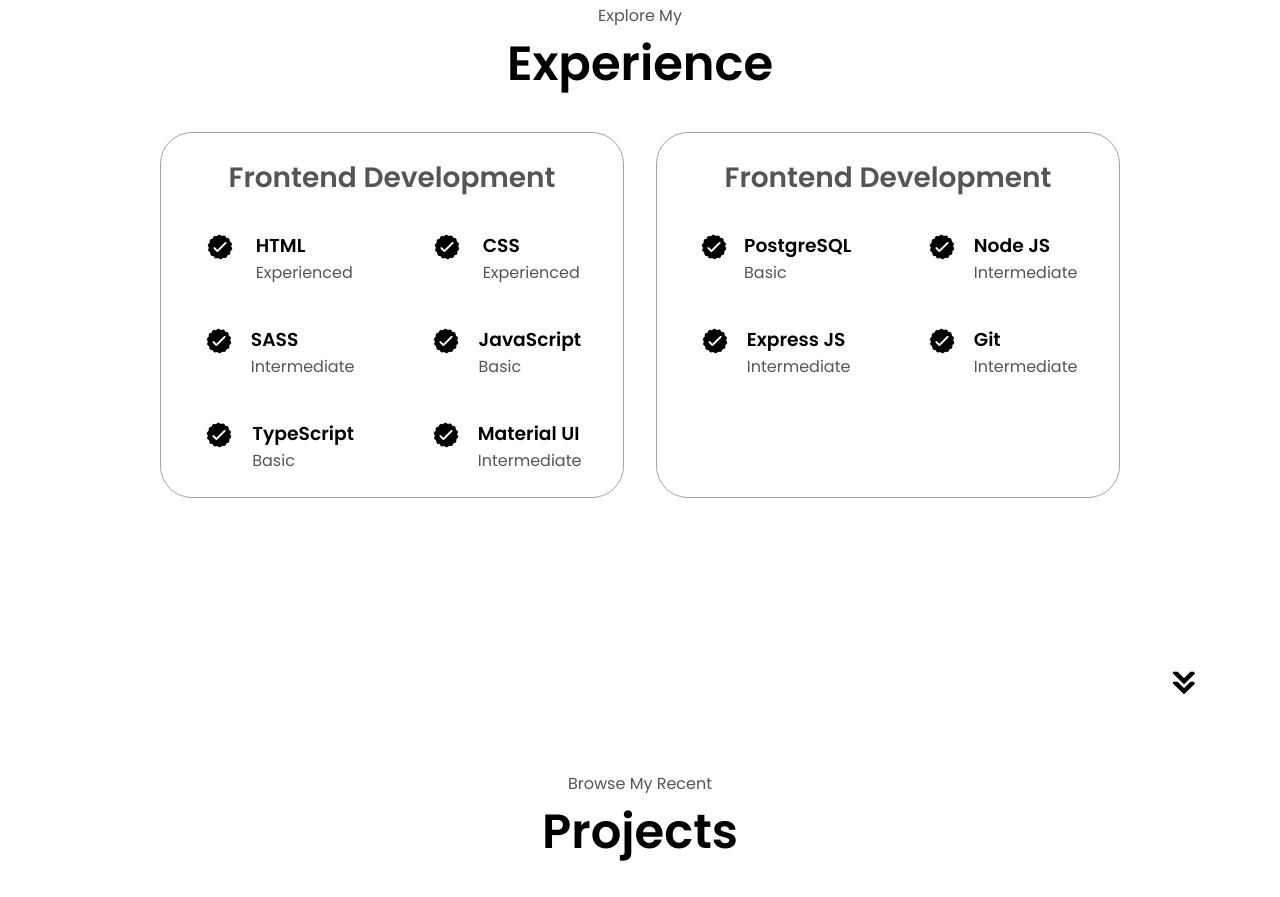
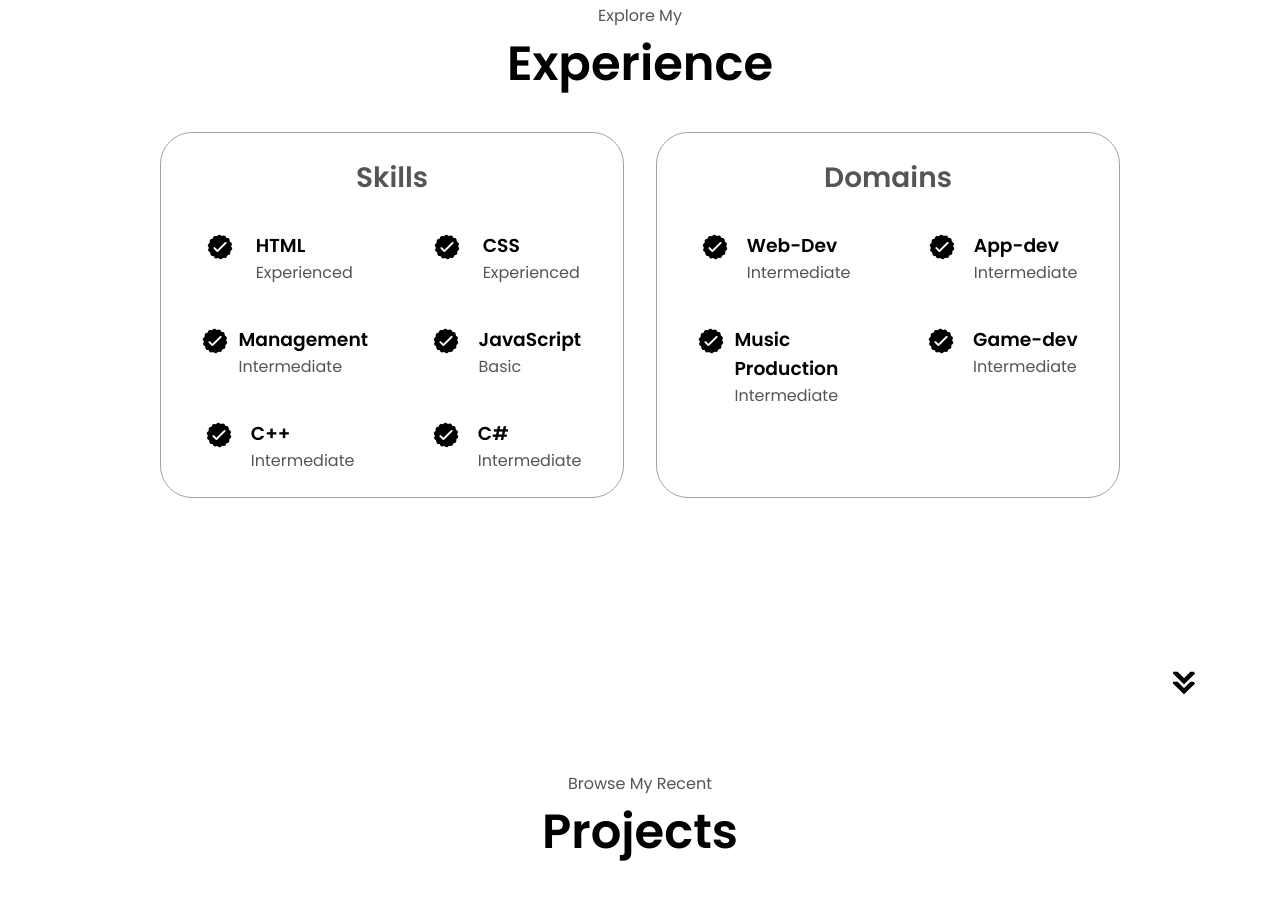
Before and after one commit to ericantony195/eric-portfolio, a plain HTML site: page index.html in a window 1280 px wide. Shown: the part 1693-2590 px from the top of the page. Drawn offline with Linux system fonts and the light colour scheme.

Commit message:
Update index.html

```diff
--- a/index.html
+++ b/index.html
@@ -98,7 +98,7 @@
     <div class="experience-details-container">
       <div class="about-containers">
         <div class="details-container">
-          <h2 class="experience-sub-title">Frontend Development</h2>
+          <h2 class="experience-sub-title">Skills</h2>
           <div class="article-container">
             <article>
               <img src="./assets/checkmark.png" alt="Experience icon" class="icon">
@@ -117,7 +117,7 @@
             <article>
               <img src="./assets/checkmark.png" alt="Experience icon" class="icon">
               <div>
-                <h3>SASS</h3>
+                <h3>Management</h3>
                 <p>Intermediate</p>
               </div>
             </article>
@@ -131,47 +131,47 @@
             <article>
               <img src="./assets/checkmark.png" alt="Experience icon" class="icon">
               <div>
-                <h3>TypeScript</h3>
-                <p>Basic</p>
+                <h3>C++</h3>
+                <p>Intermediate</p>
               </div>
             </article>
             <article>
               <img src="./assets/checkmark.png" alt="Experience icon" class="icon">
               <div>
-                <h3>Material UI</h3>
+                <h3>C#</h3>
                 <p>Intermediate</p>
               </div>
             </article>
           </div>
         </div>
         <div class="details-container">
-          <h2 class="experience-sub-title">Frontend Development</h2>
+          <h2 class="experience-sub-title">Domains</h2>
           <div class="article-container">
             <article>
               <img src="./assets/checkmark.png" alt="Experience icon" class="icon">
               <div>
-                <h3>PostgreSQL</h3>
-                <p>Basic</p>
-              </div>
-            </article>
-            <article>
-              <img src="./assets/checkmark.png" alt="Experience icon" class="icon">
-              <div>
-                <h3>Node JS</h3>
+                <h3>Web-Dev</h3>
                 <p>Intermediate</p>
               </div>
             </article>
             <article>
               <img src="./assets/checkmark.png" alt="Experience icon" class="icon">
               <div>
-                <h3>Express JS</h3>
+                <h3>App-dev</h3>
                 <p>Intermediate</p>
               </div>
             </article>
             <article>
               <img src="./assets/checkmark.png" alt="Experience icon" class="icon">
               <div>
-                <h3>Git</h3>
+                <h3>Music Production</h3>
+                <p>Intermediate</p>
+              </div>
+            </article>
+            <article>
+              <img src="./assets/checkmark.png" alt="Experience icon" class="icon">
+              <div>
+                <h3>Game-dev</h3>
                 <p>Intermediate</p>
               </div>
             </article>
```
